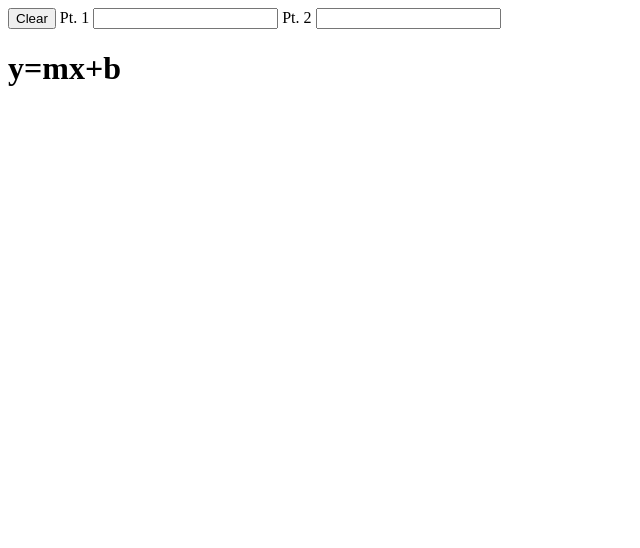
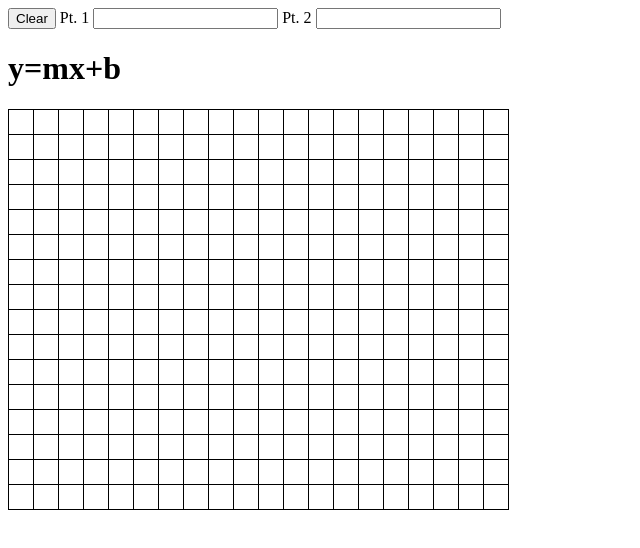
Before and after one commit to ndirig/slope-demo, a plain HTML site: page src/index.html in a window 1280 px wide. Shown: the whole page, without its empty margins (0-640 px from the left). Drawn offline with Linux system fonts and the light colour scheme.

Commit message:
Add basic coordinate plane grid, with logic to prevent antialising on the lines

```diff
--- a/src/index.html
+++ b/src/index.html
@@ -4,7 +4,6 @@
 <head>
   <title>Slope Demonstration</title>
   <meta charset="utf-8"/>
-  <script src="script.js"></script>
 </head>
 
 <body>
@@ -21,6 +20,9 @@
 
   <h1>y=mx+b</h1>
 
-  <canvas id="canvas"></canvas>
+  <canvas id="coordinatePlane" width="500" height="400">Interactive coordinate plane</canvas>
+
+  <!-- Script must be after Canvas element -->
+  <script src="script.js"></script>
 </body>
 </html>
--- a/src/script.js
+++ b/src/script.js
@@ -1,6 +1,51 @@
 
-function testLog () {
-  console.log("test");
+// The coordinate plane will span at least this many units.  Make it an even int
+let coordinateRange = 16;
+
+// Draws grid lines for coordinate plane
+function drawLines(plane, ctx, gridSpacing) {
+  // Draw vertical lines
+  for (let x = 0; x <= plane.width; x += gridSpacing) {
+    // 0.5 adjustments fix Canvas boundary mismatches, sharpening the lines
+    ctx.moveTo(x+0.5, 0);
+    ctx.lineTo(x+0.5, plane.height);
+    ctx.stroke();
+  }
+  // Draw horizontal lines
+  for (let y = 0; y <= plane.height; y += gridSpacing) {
+    // 0.5 adjustments fix Canvas boundary mismatches, sharpening the lines
+    ctx.moveTo(0, y+0.5);
+    ctx.lineTo(plane.width, y+0.5);
+    ctx.stroke();
+  }
 }
 
-testLog();
+// Draws the coordinate plane in the canvas element
+function initPlane() {
+  let plane = document.getElementById('coordinatePlane');
+  // checking browser for Canvas support
+  if (plane.getContext) {
+
+    // Determine the size of the canvas and draw grid based
+    // off the smaller of its dimensions
+    let smallerCanvasDimension = (plane.width > plane.height) ? plane.height : plane.width;
+
+    // Determine space between coordinates for plane at current size
+    let gridSpacing = Math.round((smallerCanvasDimension / coordinateRange));
+
+    // Resize Canvas so that lines fall on integer pixel values, preventing
+    // antialiasing (the +1 handles the 0.5 adjustments in drawLines method)
+    plane.height = (Math.floor(plane.height / gridSpacing) * gridSpacing) + 1;
+    plane.width = (Math.floor(plane.width / gridSpacing) * gridSpacing) + 1;
+
+    // Set line style and draw grid lines
+    let ctx = plane.getContext('2d');
+    ctx.strokeStyle = 'rgb(0, 0, 0)';
+    ctx.lineWidth = 1;
+    ctx.beginPath();
+    drawLines(plane, ctx, gridSpacing);
+
+  }
+}
+
+initPlane();
```
